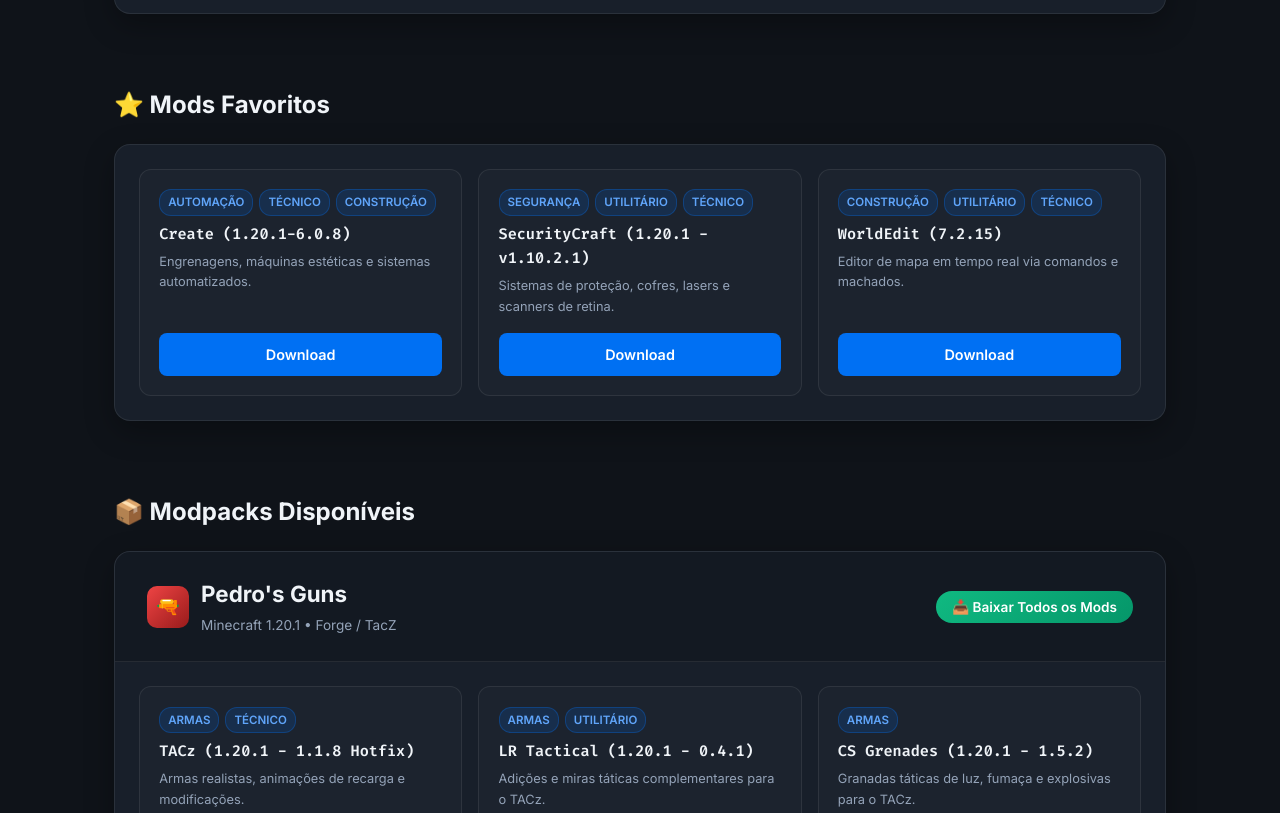
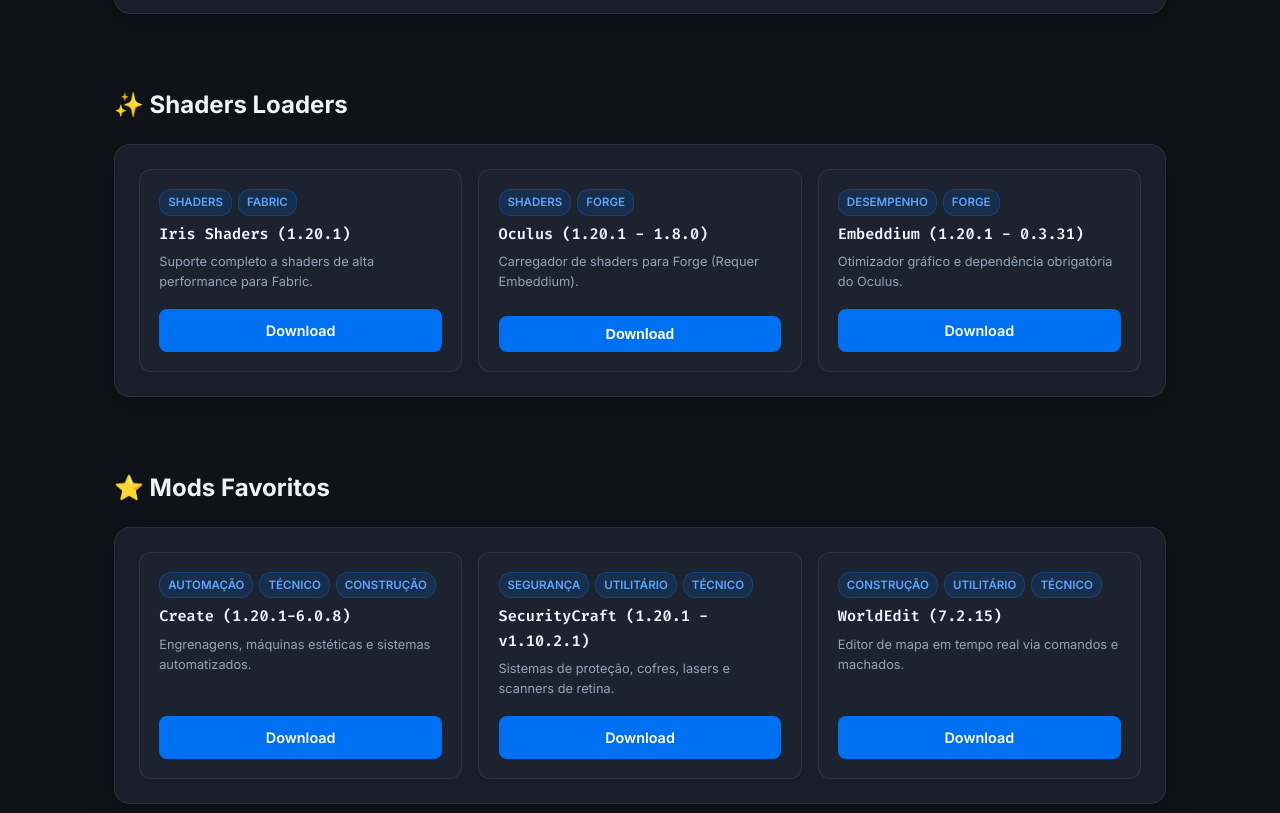
Before and after one commit to koufukupng-rgb/koufukupng-rgb.github.io, a plain HTML site: page index.html in a window 1280 px wide. Shown: the part 770-1583 px from the top of the page. Drawn offline with Linux system fonts and the light colour scheme.

Commit message:
Add Shaders Loaders section with download links
Added shaders section with download options for Iris Shaders, Oculus, and Embeddium.

```diff
--- a/index.html
+++ b/index.html
@@ -418,6 +418,7 @@
         <button class="tag-btn" onclick="filtrarPorTag('Desempenho', this)">Desempenho</button>
         <button class="tag-btn" onclick="filtrarPorTag('Física', this)">Física</button>
         <button class="tag-btn" onclick="filtrarPorTag('Segurança', this)">Segurança</button>
+        <button class="tag-btn" onclick="filtrarPorTag('Shaders', this)">Shaders</button>
         <button class="tag-btn" onclick="filtrarPorTag('Técnico', this)">Técnico</button>
         <button class="tag-btn" onclick="filtrarPorTag('Utilitário', this)">Utilitário</button>
       </div>
@@ -462,6 +463,52 @@
             </div>
             <button onclick="baixarTLauncher()" class="btn-download">Download</button>
           </div>
+        </div>
+      </div>
+    </section>
+
+    <!-- SHADERS LOADERS (Abaixo dos Launchers) -->
+    <section>
+      <h2 class="section-title">✨ Shaders Loaders</h2>
+      <div class="modpack-container">
+        <div class="download-list">
+
+          <div class="download-card" data-tags="Shaders Desempenho Utilitário">
+            <div class="mod-info">
+              <div class="mod-header-tags">
+                <span class="badge badge-tag">Shaders</span>
+                <span class="badge badge-tag">Fabric</span>
+              </div>
+              <span class="mod-name">Iris Shaders (1.20.1)</span>
+              <span class="mod-meta">Suporte completo a shaders de alta performance para Fabric.</span>
+            </div>
+            <a href="https://file.garden/anu7edfYJXGizhvC/mods/iris-fabric-1.8.8%2Bmc1.21.4.jar" class="btn-download" target="_blank" download>Download</a>
+          </div>
+
+          <div class="download-card" data-tags="Shaders Desempenho Utilitário">
+            <div class="mod-info">
+              <div class="mod-header-tags">
+                <span class="badge badge-tag">Shaders</span>
+                <span class="badge badge-tag">Forge</span>
+              </div>
+              <span class="mod-name">Oculus (1.20.1 - 1.8.0)</span>
+              <span class="mod-meta">Carregador de shaders para Forge (Requer Embeddium).</span>
+            </div>
+            <button onclick="baixarOculusComEmbeddium()" class="btn-download">Download</button>
+          </div>
+
+          <div class="download-card" data-tags="Desempenho Utilitário Técnico">
+            <div class="mod-info">
+              <div class="mod-header-tags">
+                <span class="badge badge-tag">Desempenho</span>
+                <span class="badge badge-tag">Forge</span>
+              </div>
+              <span class="mod-name">Embeddium (1.20.1 - 0.3.31)</span>
+              <span class="mod-meta">Otimizador gráfico e dependência obrigatória do Oculus.</span>
+            </div>
+            <a href="https://file.garden/anu7edfYJXGizhvC/mods/embeddium-0.3.31%2Bmc1.20.1.jar" class="btn-download" target="_blank" download>Download</a>
+          </div>
+
         </div>
       </div>
     </section>
@@ -523,7 +570,7 @@
       <div class="modpack-container">
         <div class="modpack-header">
           <div class="modpack-title-group">
-            <div class="modpack-icon" style="background: linear-gradient(135deg, #ef4444, #991b1b);">🔫</div>
+            <div class="modpack-icon" style="background: linear-gradient(135deg, var(--accent-blue), var(--accent-blue-hover));">🔫</div>
             <div>
               <h2 class="modpack-title">Pedro's Guns</h2>
               <span style="font-size: 0.85rem; color: var(--text-muted);">Minecraft 1.20.1 • Forge / TacZ</span>
@@ -744,6 +791,32 @@
       }
     }
 
+    // AVISO DO OCULUS + EMBEDDIUM
+    function baixarOculusComEmbeddium() {
+      const mensagem = "Para utilizar o Oculus, o mod Embeddium é OBRIGATÓRIO. O download dos dois mods será iniciado. Deseja continuar?";
+      if (confirm(mensagem)) {
+        // Baixa o Oculus
+        const linkOculus = document.createElement('a');
+        linkOculus.href = "https://file.garden/anu7edfYJXGizhvC/mods/oculus-mc1.20.1-1.8.0.jar";
+        linkOculus.target = "_blank";
+        linkOculus.download = "";
+        document.body.appendChild(linkOculus);
+        linkOculus.click();
+        document.body.removeChild(linkOculus);
+
+        // Baixa o Embeddium após meio segundo
+        setTimeout(() => {
+          const linkEmbeddium = document.createElement('a');
+          linkEmbeddium.href = "https://file.garden/anu7edfYJXGizhvC/mods/embeddium-0.3.31%2Bmc1.20.1.jar";
+          linkEmbeddium.target = "_blank";
+          linkEmbeddium.download = "";
+          document.body.appendChild(linkEmbeddium);
+          linkEmbeddium.click();
+          document.body.removeChild(linkEmbeddium);
+        }, 500);
+      }
+    }
+
     // LÓGICA DE FILTRAGEM POR TEXTO E TAGS
     let tagSelecionada = 'todas';
 
```
